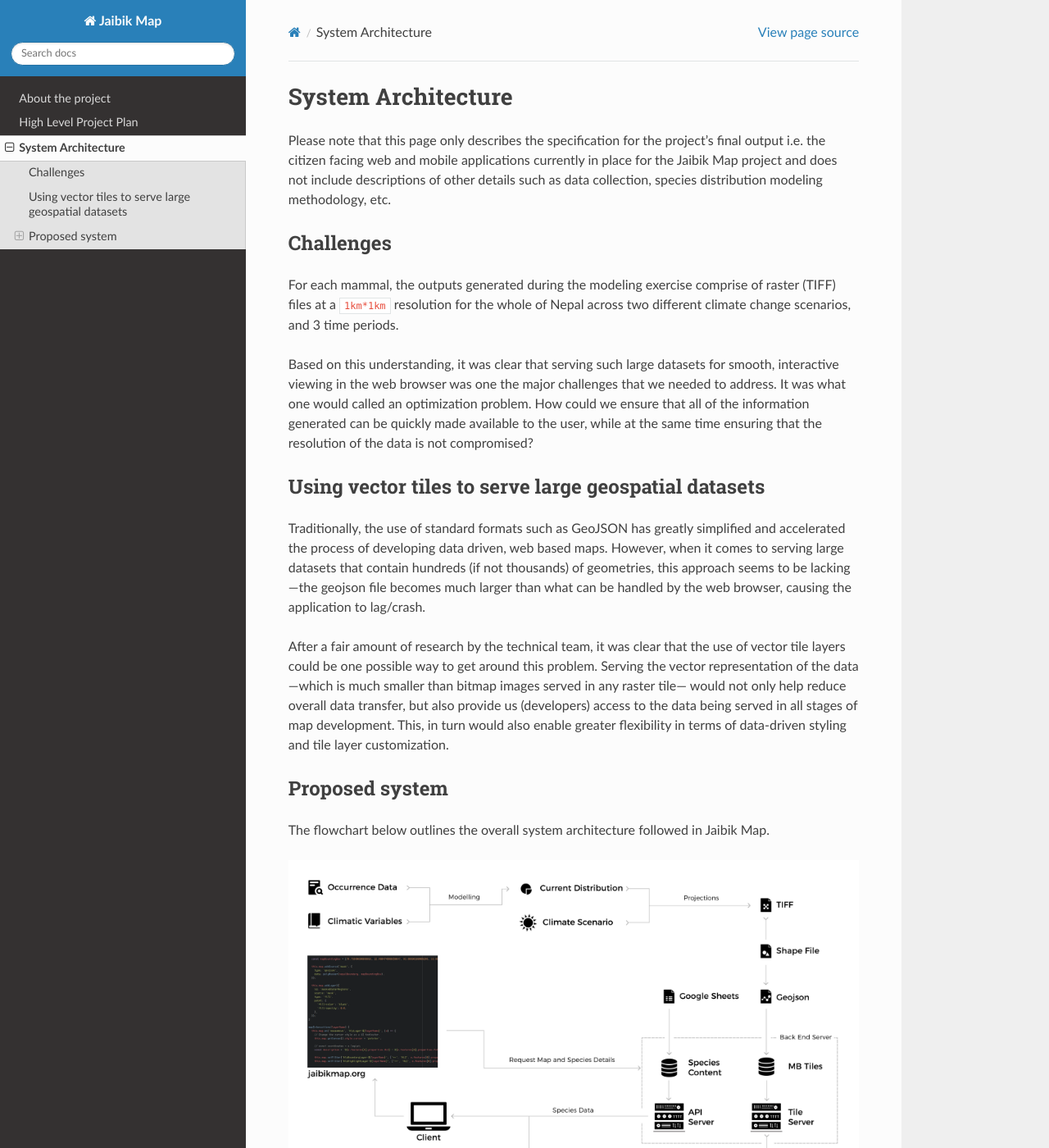
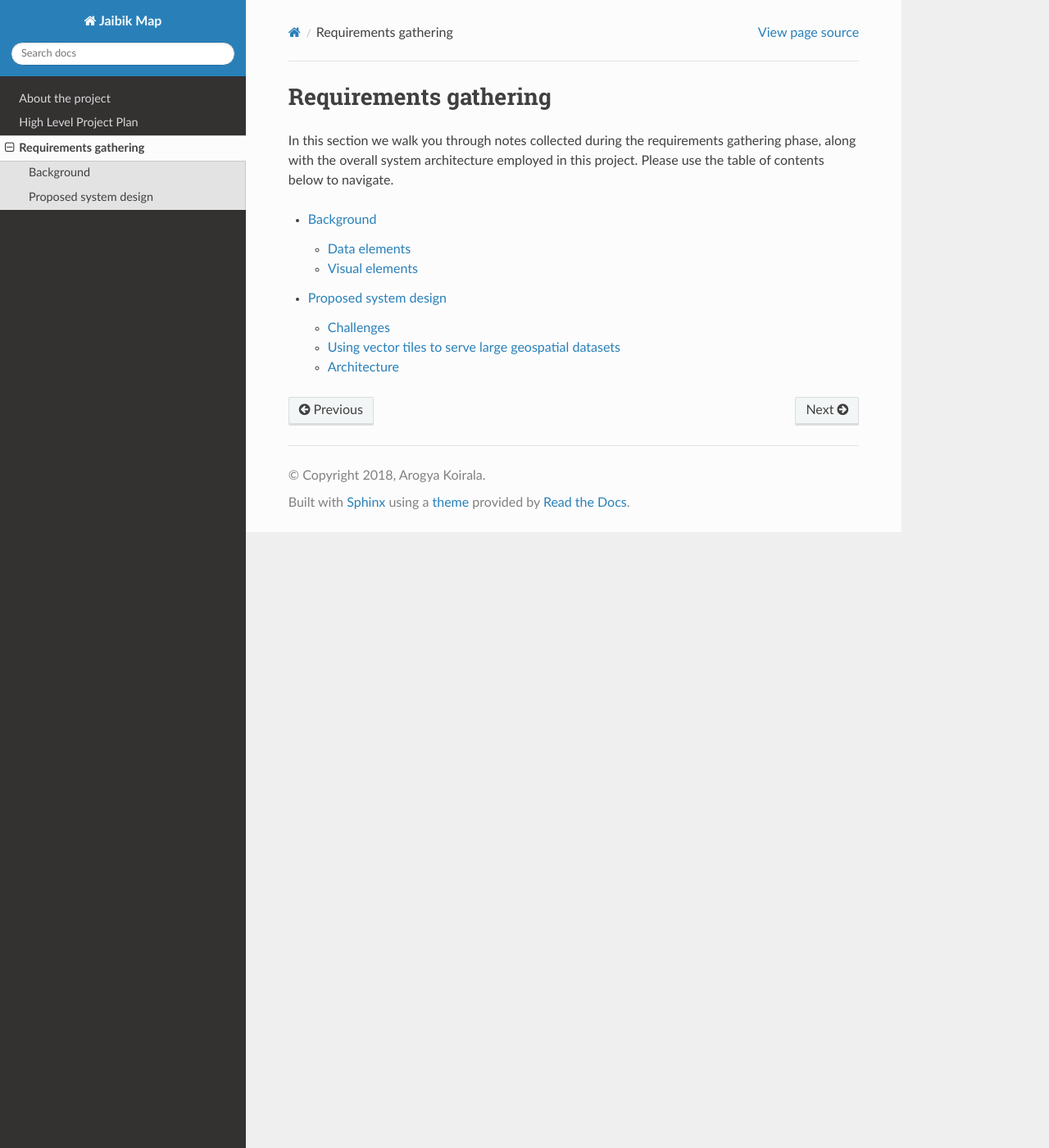
Before and after one commit to KathmanduLivingLabs/jaibikmap-docs, a Sphinx documentation site: the page built from docs/1_system_architecture.rst, in a window 1280 px wide and 1400 px high. Shown: the whole window at 82% size. Built offline with Sphinx 7.4.7 and the Read the Docs theme 2.0.0, drawn with Linux system fonts in a browser that asks for light colours; some of the changed text lies outside the part shown.

```diff
--- a/docs/1_system_architecture.rst
+++ b/docs/1_system_architecture.rst
@@ -1,44 +1,11 @@
-System Architecture
-===================
+======================
+Requirements gathering
+======================
 
-Please note that this page only describes the specification for the project's final output i.e. the citizen facing web and mobile applications currently in place for the Jaibik Map project and does not include descriptions of other details such as data collection, species distribution modeling methodology, etc.
+In this section we walk you through notes collected during the requirements gathering phase, along with the overall system architecture employed in this project. Please use the table of contents below to navigate.
 
-Challenges
-----------
+.. toctree::
+    :maxdepth: 2
 
-For each mammal, the outputs generated during the modeling exercise comprise of raster (TIFF) files at a :code:`1km*1km` resolution for the whole of Nepal across two different climate change scenarios, and 3 time periods.
-
-Based on this understanding, it was clear that serving such large datasets for smooth, interactive viewing in the web browser was one the major challenges that we needed to address. It was what one would called an optimization problem. How could we ensure that all of the information generated can be quickly made available to the user, while at the same time ensuring that the resolution of the data is not compromised?
-
-Using vector tiles to serve large geospatial datasets
------------------------------------------------------
-Traditionally, the use of standard formats such as GeoJSON has greatly simplified and accelerated the process of developing data driven, web based maps. However, when it comes to serving large datasets that contain hundreds (if not thousands) of geometries, this approach seems to be lacking—the geojson file becomes much larger than what can be handled by the web browser, causing the application to lag/crash.
-
-After a fair amount of research by the technical team, it was clear that the use of vector tile layers could be one possible way to get around this problem. Serving the vector representation of the data—which is much smaller than bitmap images served in any raster tile— would not only help reduce overall data transfer,  but also provide us (developers) access to the data being served in all stages of map development. This, in turn would also enable greater flexibility in terms of data-driven styling and tile layer customization.
-
-Proposed system
----------------
-
-The flowchart below outlines the overall system architecture followed in Jaibik Map.
-
-.. image:: _data/system_architecture.png
-    :alt: Architecture diagram for the Jaibik Map system
-
-
-As already explained in the previous section, the technical team has used a vector tile server based  architecture to serve geospatial data for consumption in the web and mobile applications. In addition, the team also developed a second API endpoint to serve detailed textual information on all species.
-
-**Serving map data**
-********************
-
-The first step involves the conversion of TIFF files (raster) generated from the modeling exercise to vector tiles (MBTiles). To do so, the coordinate system of the TIFF files was first transformed  into the EPGS:4326 coordinate system using the `ogr2ogr <http://www.gdal.org/ogr2ogr.html>`_ utility which is part of `Geometric Data Abstraction Library <http://www.gdal.org/>`_ . After this, the updated TIFF files were first converted into shapefiles and then finally converted to vector tiles in MBTiles format using `Tippecanoe <https://github.com/mapbox/tippecanoe>`_.
-
-The second step then involves serving these vector tiles through a server. To do so, the techical team has made use of `TileServer GL <http://tileserver.org/>`_, which supports both serving vector as well as raster tiles (through Mapbox GL Native).
-
-As a result of this exercise, each mammalian species have five corresponding vector tiles to show species distribution in different climate change and time period scenarios. The current version of the tile server can be found `here <http://159.65.10.210:8090/>`_.
-
-**Serving mammalian species profile data**
-******************************************
-
-In addition to serving map data, the Jaibik Map tool also allows users to view  detailed information on all 74 mammalian species. To do so, the team setup a Google Sheets based information upload mechanism to facilitate easy data upload/updation for non-technical team members.
-
-Information uploaded in the Google Sheet was then converted to web-friendly  JSON(Javascript Object Notation). After this, the information was then stored in PostgreSQL database, and species information was then served through API endpoint to facilitate easy, secure consumption by the citizen facing web and mobile apps. Documentation for the API endpoint can be found `in this location <http://159.65.10.210:8080/api/docs/>`_.
+    1b_sys_arch_background
+    1c_proposed_system_architecture
```
Also changed, not shown: docs/1b_sys_arch_background.rst (added, +83 -0 lines), docs/1c_proposed_system_architecture.rst (added, +45 -0 lines), docs/4_current_progress.rst (added, +10 -0 lines), docs/_data/feedback.csv (added, +11 -0 lines).
